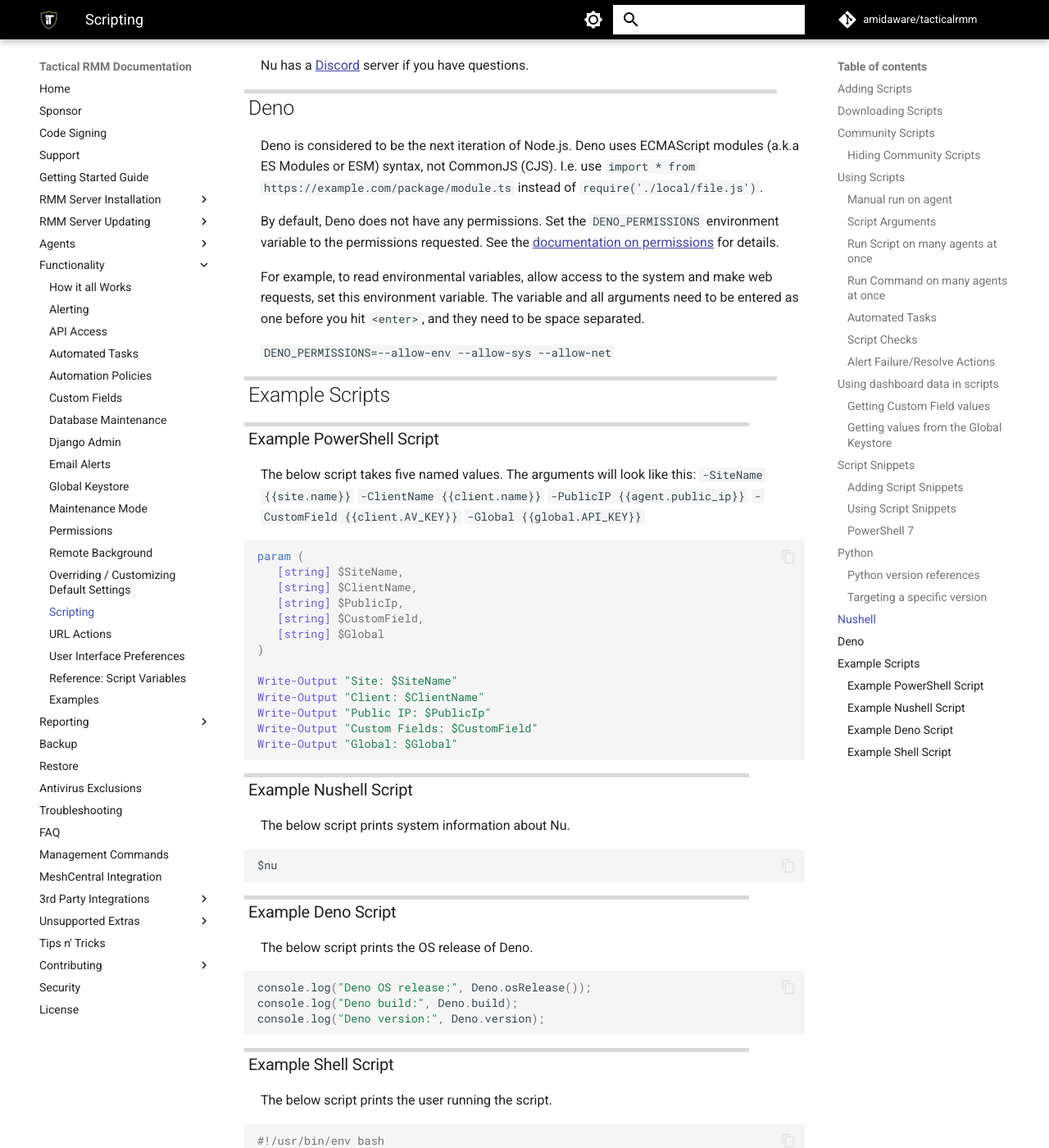
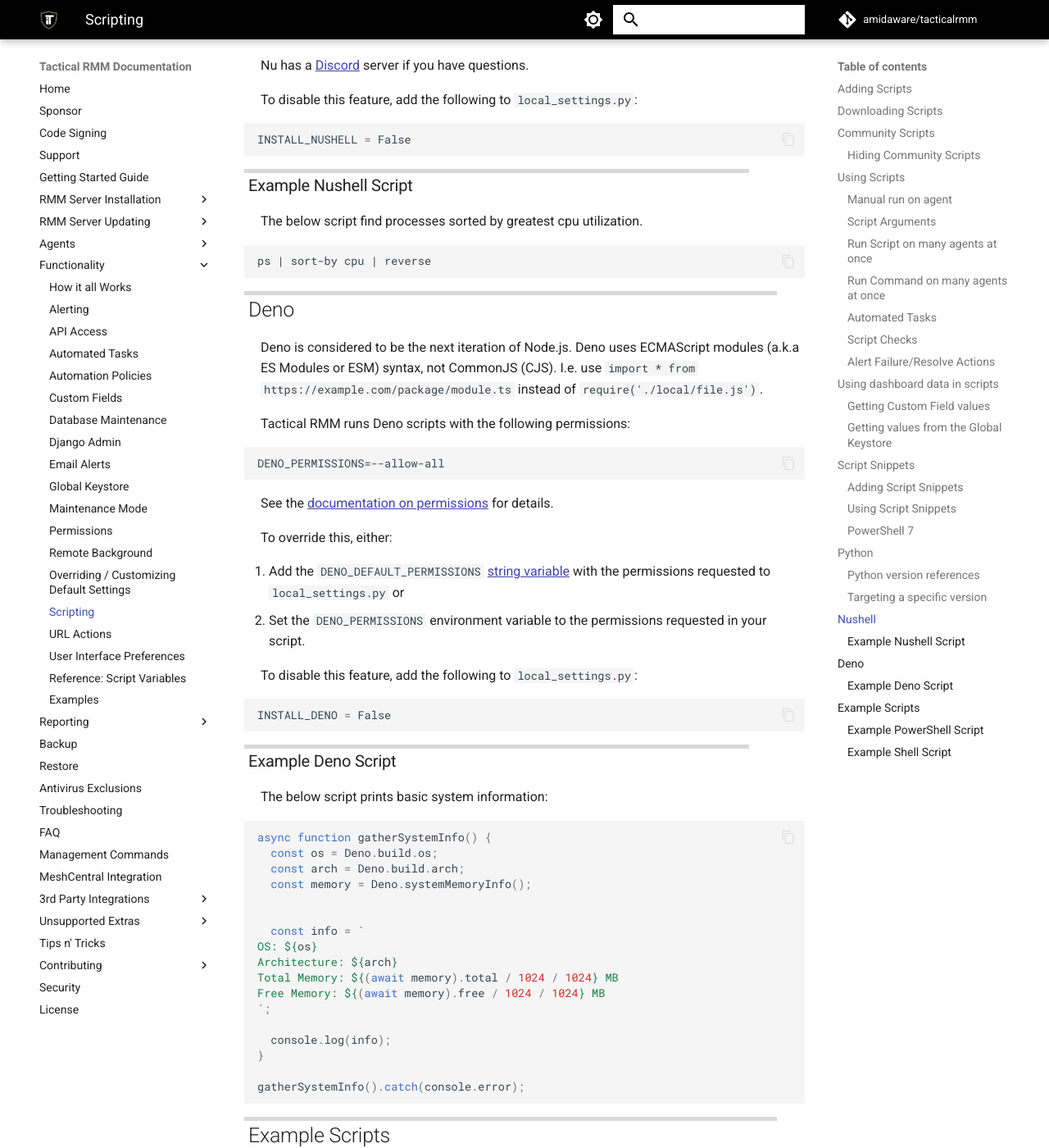
Before and after one commit to amidaware/trmm-docs, an MkDocs documentation site: the page built from docs/functions/scripting.md, in a window 1280 px wide and 1400 px high, scrolled down 8756 px. Shown: the whole window at 82% size. Built offline with MkDocs 1.6.1 and Material for MkDocs 9.7.7, drawn with Linux system fonts in a browser that asks for light colours; comment, search, counter and statistics services are not loaded.

Commit message:
update nu/deno docs

````diff
--- a/docs/functions/scripting.md
+++ b/docs/functions/scripting.md
@@ -313,15 +313,67 @@
 
 Nu has a [Discord](https://discord.gg/NtAbbGn) server if you have questions.
 
+To disable this feature, add the following to `local_settings.py`:
+
+```python
+INSTALL_NUSHELL = False
+```
+
+### Example Nushell Script
+
+The below script find processes sorted by greatest cpu utilization.
+
+```nu
+ps | sort-by cpu | reverse
+```
+
 ## Deno
 
 Deno is considered to be the next iteration of Node.js. Deno uses ECMAScript modules (a.k.a ES Modules or ESM) syntax, not CommonJS (CJS). I.e. use `import * from https://example.com/package/module.ts` instead of `require('./local/file.js')`.
 
-By default, Deno does not have any permissions. Set the `DENO_PERMISSIONS` environment variable to the permissions requested. See the [documentation on permissions](https://docs.deno.com/runtime/manual/basics/permissions) for details.
+Tactical RMM runs Deno scripts with the following permissions:
 
-For example, to read environmental variables, allow access to the system and make web requests, set this environment variable. The variable and all arguments need to be entered as one before you hit `<enter>`, and they need to be space separated.
+```
+DENO_PERMISSIONS=--allow-all
+```
 
-`DENO_PERMISSIONS=--allow-env --allow-sys --allow-net`
+See the [documentation on permissions](https://docs.deno.com/runtime/manual/basics/permissions) for details.
+
+To override this, either:
+
+1. Add the `DENO_DEFAULT_PERMISSIONS` [string variable](https://github.com/amidaware/tacticalrmm/blob/1a325a66b45be4c2b8fb2098abb20ef348848651/api/tacticalrmm/tacticalrmm/settings.py#L81) with the permissions requested to `local_settings.py`
+or
+2. Set the `DENO_PERMISSIONS` environment variable to the permissions requested in your script.
+
+To disable this feature, add the following to `local_settings.py`:
+
+```python
+INSTALL_DENO = False
+```
+
+### Example Deno Script
+
+The below script prints basic system information:
+
+```typescript
+async function gatherSystemInfo() {
+  const os = Deno.build.os;
+  const arch = Deno.build.arch;
+  const memory = Deno.systemMemoryInfo();
+
+
+  const info = `
+OS: ${os}
+Architecture: ${arch}
+Total Memory: ${(await memory).total / 1024 / 1024} MB
+Free Memory: ${(await memory).free / 1024 / 1024} MB
+`;
+
+  console.log(info);
+}
+
+gatherSystemInfo().catch(console.error);
+```
 
 ## Example Scripts
 
@@ -345,23 +397,11 @@
 Write-Output "Global: $Global"
 ```
 
-### Example Nushell Script
 
-The below script prints system information about Nu.
 
-```nu
-$nu
-```
 
-### Example Deno Script
 
-The below script prints the OS release of Deno.
 
-```typescript
-console.log("Deno OS release:", Deno.osRelease());
-console.log("Deno build:", Deno.build);
-console.log("Deno version:", Deno.version);
-```
 
 ### Example Shell Script
 
````
